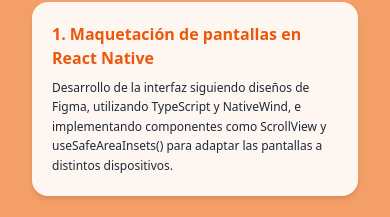
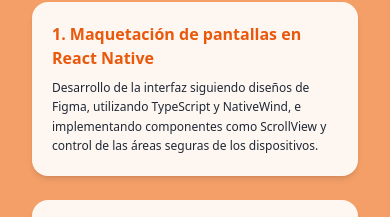
Before and after one commit to Sara-Gavi/saradeveloper, a Next.js app: page /mobile-mvp in a window 390 px wide. Shown: the part 444-661 px from the top of the page. Built offline with nearby package versions, Linux system fonts and the light colour scheme.

Commit message:
update safearea and scrollview text in mobile mvp

```diff
--- a/src/app/mobile-mvp/page.tsx
+++ b/src/app/mobile-mvp/page.tsx
@@ -21,8 +21,7 @@ export default function MobileMvpPage() {
               <p className="text-xs text-gray-800 leading-relaxed">
                 Desarrollo de la interfaz siguiendo diseños de Figma, utilizando
                 TypeScript y NativeWind, e implementando componentes como
-                ScrollView y useSafeAreaInsets() para adaptar las pantallas a
-                distintos dispositivos.
+                ScrollView y control de las áreas seguras de los dispositivos.
               </p>
             </div>
 
```
